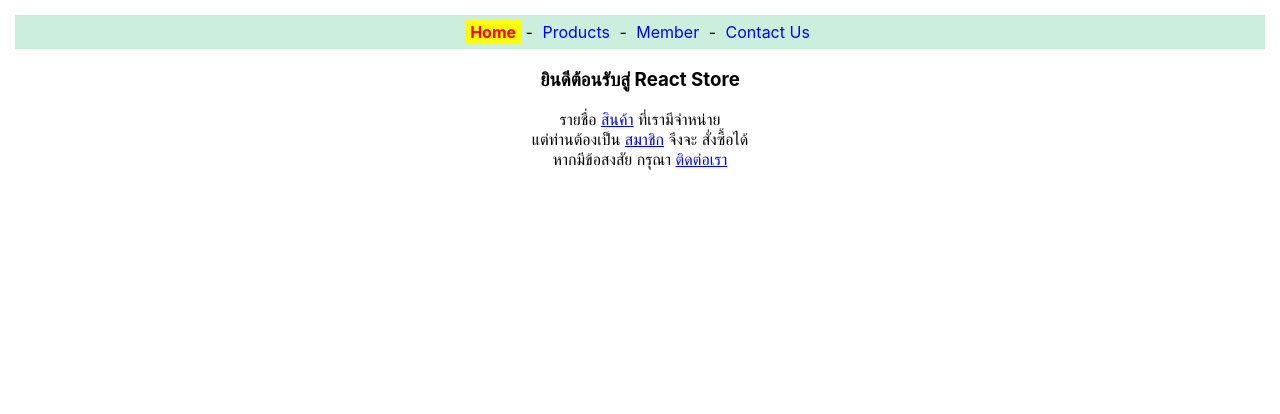
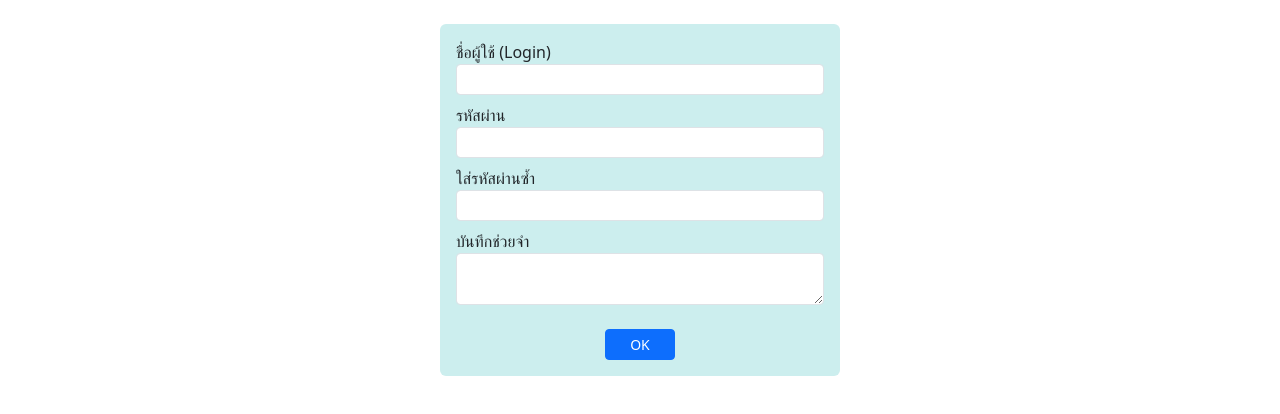
Before and after one commit to kkadd/workweek5, a React (Create React App) app: page / in a window 1280 px wide. Shown: the top 414 px of the page. Built offline with nearby package versions, Linux system fonts and the light colour scheme.

Commit message:
fromcheck_text

```diff
--- a/package.json
+++ b/package.json
@@ -6,6 +6,7 @@
     "@testing-library/jest-dom": "^5.17.0",
     "@testing-library/react": "^13.4.0",
     "@testing-library/user-event": "^13.5.0",
+    "bootstrap": "^5.3.2",
     "react": "^18.2.0",
     "react-dom": "^18.2.0",
     "react-router-dom": "^6.16.0",
--- a/src/App.js
+++ b/src/App.js
@@ -1,10 +1,9 @@
 import React from 'react'
-import Router3 from "./router3"
-
+import FormCheck from './form-check'
+import FormText from './form-text'
 export default function App() {
-  //let [user, setUser] = React.useState()
 
   return (
-    <Router3/>
+    <FormText/>
   )
 }
--- /dev/null
+++ b/src/form-check.js
@@ -0,0 +1,78 @@
+import React from 'react'
+export default function FormCheck() {
+    const switchReq = React.useRef()
+    const styles = ['bold', 'italic', 'underline']
+    const sizes = ['small', 'medium', 'large', 'larger']
+    let checkedStyles = []
+    let checkedSize = ''
+    const onChangeCheck=(event)=> {
+        let checked = event.target.checked
+        let value = event.target.value
+        let idx = checkedStyles.indexOf(value)
+        if (checked && idx === -1) {
+            checkedStyles.push(value)
+        } else {
+            checkedStyles.splice(idx, 1)
+        }
+    }
+
+    const onChangeRadio = (event) => {
+        checkedSize = event.target.value
+    }
+    const onClickButton = () => {
+        if (switchReq.current.checked) {
+            if (checkedStyles.length === 0) {
+                alert('Please select style')
+                return
+            } else if (checkedSize === '') {
+                alert('Please select size')
+                return
+            }
+        }
+        let msg = 'selected style(s): ' + checkedStyles.join(', ')
+        msg += '\nselected size: ' + checkedSize
+        alert(msg)
+    }
+return (
+    <div className="mt-4 mx-auto p-3 rounded "
+        style={{ width:'450px', background:'#cee'}}>
+    <form>
+        <span>font style:</span>&nbsp;&nbsp;
+        {
+            styles.map((st, i) => {
+                return (
+                    <div className="form-check form-check-inline mb-2">
+                        <input type="checkbox" id={'check'+i} value={st}
+                            className="form-check-input" onChange={onChangeCheck}/>
+                        <label htmlFor={'check'+i} className="form-check-label">{st}</label>
+                </div>
+                )
+            })
+    }
+    <br/>
+    <span>font size:</span>&nbsp;&nbsp;
+    {
+        sizes.map((sz, i) => {
+            return (
+                <div className="form-check form-check-inline mb-2">
+                    <input type="radio" id={'radio'+i} name="fontSize" value={sz}
+                        className="form-check-input" onChange={onChangeRadio}/>
+                    <label htmlFor={'radio'+i} className="form-check-label">{sz}</label>
+                </div>
+            )
+        })
+    }
+        <div className="form-check form-switch mt-3">
+            <input type="checkbox" id="sw" value="require"
+                className="form-check-input" ref={switchReq}/>
+            <label htmlFor="sw" className="form-check-label">require</label>
+        </div>
+        <div className="text-center mt-4">
+            <button type="button" className="btn btn-sm px-4 btn-primary"
+                onClick={onClickButton}>OK
+            </button>
+        </div>
+    </form>
+    </div>
+)
+}
--- /dev/null
+++ b/src/form-text.js
@@ -0,0 +1,54 @@
+import React from 'react'
+export default function FormText() {
+    const textPswd = React.useRef()
+    const textPswd2 = React.useRef()
+    const onBlurPassword=()=>{
+        let pswd = textPswd.current.value
+        if (pswd !== '' && !pswd.match(/^[0-9a-zA-Z]+$/)) {
+            textPswd.current.value = ''
+            alert('ต้องเป็น 0-9 หรือ a-z หรือ A-Z เท่านั้น')
+        }
+    }
+    const onBlurPassword2 = () => {
+        if (textPswd.current.value !== textPswd2.current.value) {
+            textPswd2.current.value = ''
+            alert('รหัสผ่านทั้งสองช่องไม่ตรงกัน')
+        }
+    }
+return (
+    <div className="mt-4 mx-auto p-3 rounded"
+        style={{ width:'400px', background:'#cee'}}>
+    <form>
+        <div className="form-group mb-2">
+            <label htmlFor="login">ชื่อผู้ใช้ (Login)</label>
+            <input type="text" id="login" name="login" maxLength="20"
+            className="form-control form-control-sm"/>
+        </div>
+        <div className="form-group mb-2">
+            <label htmlFor="pswd">รหัสผ่าน</label>
+            <input type="password" id="pswd" name="pswd" maxLength="10"
+            className="form-control form-control-sm"
+            ref={textPswd} onBlur={onBlurPassword}/>
+        </div>
+        <div className="form-group mb-2">
+            <label htmlFor="pswd2">ใส่รหัสผ่านซ้ำ</label>
+            <input type="password" id="pswd2"
+            className="form-control form-control-sm"
+            ref={textPswd2} onBlur={onBlurPassword2}/>
+        </div>
+        <div className="form-group mb-4">
+            <label htmlFor="memo">บันทึกช่วยจำ</label>
+            <textarea id="memo" name="memo" rows="2"
+                maxLength="200"
+                className="form-control form-control-sm">
+            </textarea>
+        </div>
+        <div className="text-center">
+            <button className="btn btn-sm px-4 btn-primary">
+                OK
+            </button>
+        </div>
+    </form>
+    </div>
+    )
+}
--- a/src/index.js
+++ b/src/index.js
@@ -3,6 +3,8 @@ import ReactDOM from 'react-dom/client';
 import './index.css';
 import App from './App';
 import reportWebVitals from './reportWebVitals';
+import 'bootstrap/dist/css/bootstrap.min.css';
+import 'bootstrap/dist/js/bootstrap.bundle.min.js';
 
 const root = ReactDOM.createRoot(document.getElementById('root'));
 root.render(
```
Also changed, not shown: 1 other file (tests, documents, lock files or other folders).
